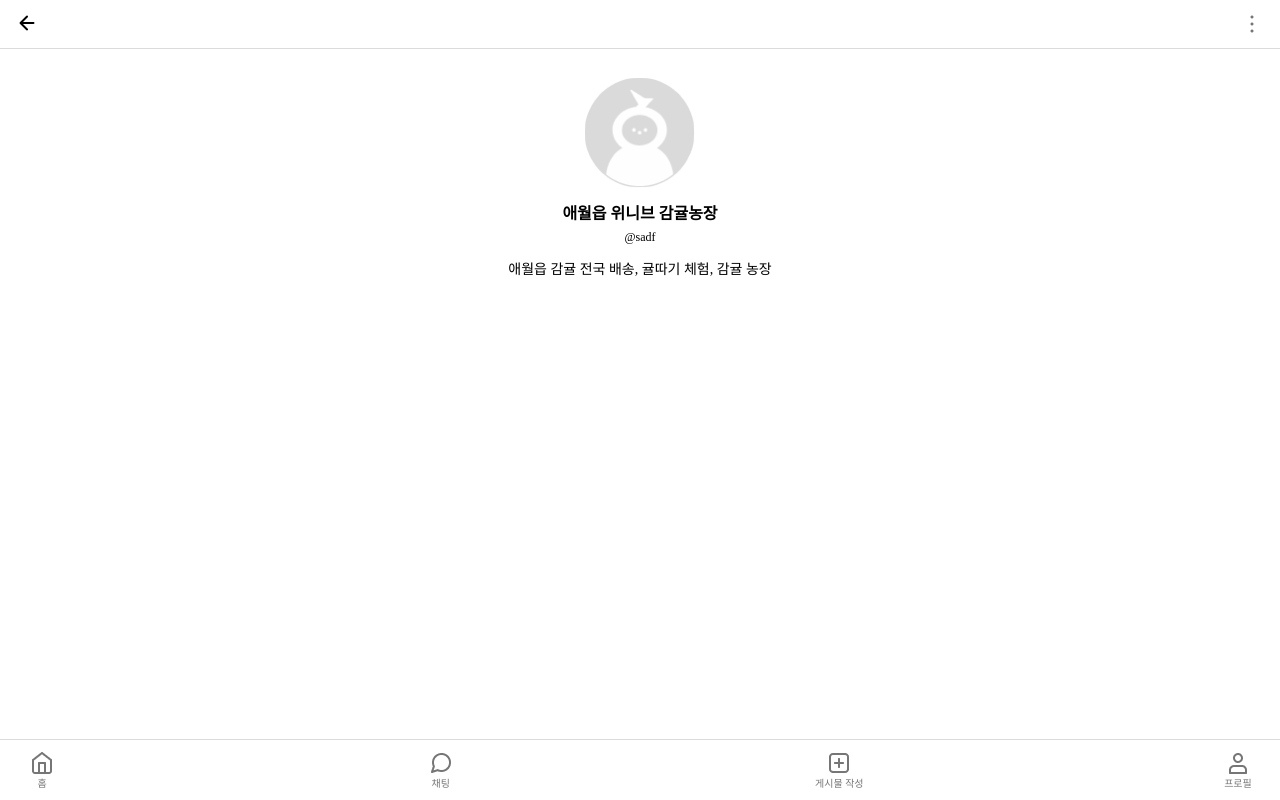
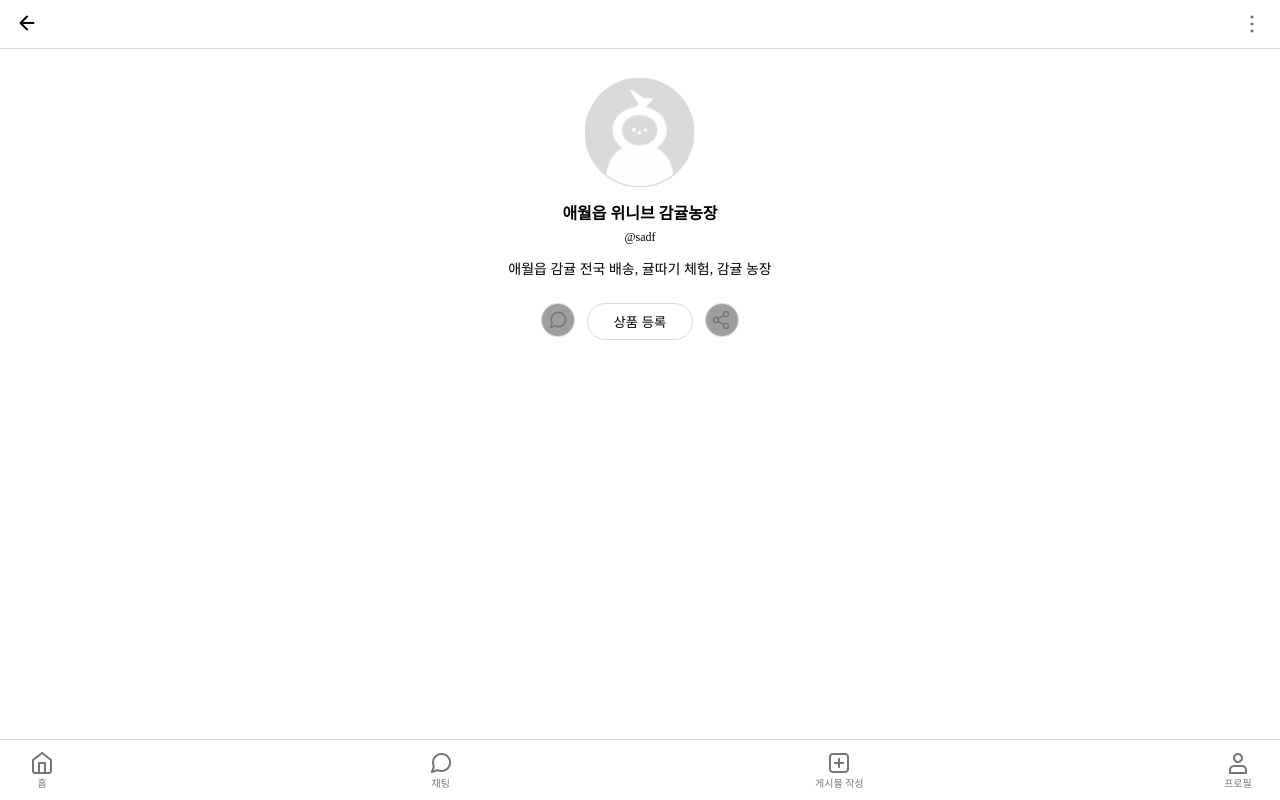
Before and after one commit to munseunggyu/triplus, a React (Create React App) app: page /ed in a window 1280 px wide. Built offline with nearby package versions, Linux system fonts and the light colour scheme; grey boxes are pictures that could not be loaded.

Commit message:
feat: 상대 프로필인지 내 프로필인지에 따라 버튼 ui가 달라진다

```diff
--- a/src/pages/MyProfile/TopSection.jsx
+++ b/src/pages/MyProfile/TopSection.jsx
@@ -1,6 +1,8 @@
 import React from "react";
 import styled from "styled-components";
 import user_img_big from "../../assets/images/user_img_big.png";
+import TopSectionMy from "./TopSectionMy";
+import TopSectionYour from "./TopSectionYour";
 
 const TopSec = styled.section`
   width: 100%;
@@ -47,6 +49,8 @@ export default function TopSection() {
         <ProfileIntroduce>
           애월읍 감귤 전국 배송, 귤따기 체험, 감귤 농장
         </ProfileIntroduce>
+        {/* <TopSectionMy /> */}
+        <TopSectionYour />
       </TopContainer>
     </TopSec>
   );
--- /dev/null
+++ b/src/pages/MyProfile/TopSectionMy.jsx
@@ -0,0 +1,23 @@
+import React from "react";
+import styled from "styled-components";
+
+const MyProfileBtnCon = styled.div`
+  display: flex;
+  gap: 12px;
+  justify-content: center;
+`;
+
+const MyProfileBtn = styled.button`
+  border: 1px solid #dbdbdb;
+  border-radius: 30px;
+  padding: 8px 26px;
+`;
+
+export default function TopSectionMy() {
+  return (
+    <MyProfileBtnCon>
+      <MyProfileBtn>프로필 수정</MyProfileBtn>
+      <MyProfileBtn>상품 등록</MyProfileBtn>
+    </MyProfileBtnCon>
+  );
+}
--- /dev/null
+++ b/src/pages/MyProfile/TopSectionYour.jsx
@@ -0,0 +1,52 @@
+import React from "react";
+import { Link } from "react-router-dom";
+import styled from "styled-components";
+import css_sprite from "../../assets/images/css_sprites.png";
+
+const YourProfileBtnCon = styled.div`
+  display: flex;
+  gap: 12px;
+  justify-content: center;
+`;
+
+const YourProfileFollowBtn = styled.button`
+  border: 1px solid #dbdbdb;
+  border-radius: 30px;
+  padding: 8px 26px;
+`;
+
+const YourProfileChatBtn = styled(Link)`
+  width: 34px;
+  height: 34px;
+  box-sizing: border-box;
+  background: url("css_sprites.png") -130px -190px;
+  border: 1px solid #dbdbdb;
+  display: flex;
+  align-items: center;
+  justify-content: center;
+  border-radius: 50%;
+  span {
+    width: 20px;
+    height: 20px;
+    background: ${(props) =>
+      props.isFollowIcon
+        ? `url(${css_sprite}) -130px -190px`
+        : `url(${css_sprite}) -90px -190px`};
+  }
+`;
+
+export default function TopSectionYour() {
+  return (
+    <YourProfileBtnCon>
+      <YourProfileChatBtn>
+        <span className="ir">채팅하기</span>
+        <span />
+      </YourProfileChatBtn>
+      <YourProfileFollowBtn>상품 등록</YourProfileFollowBtn>
+      <YourProfileChatBtn isFollowIcon={true}>
+        <span className="ir">채팅하기</span>
+        <span />
+      </YourProfileChatBtn>
+    </YourProfileBtnCon>
+  );
+}
```
